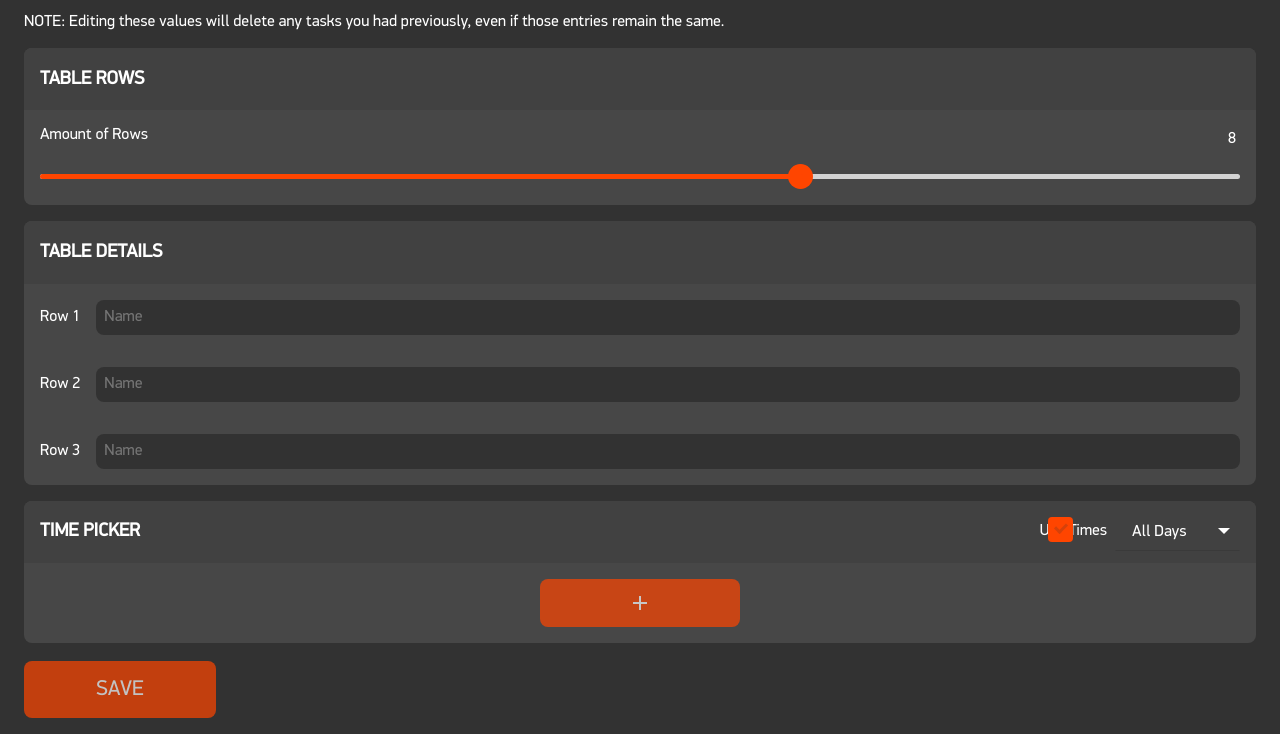
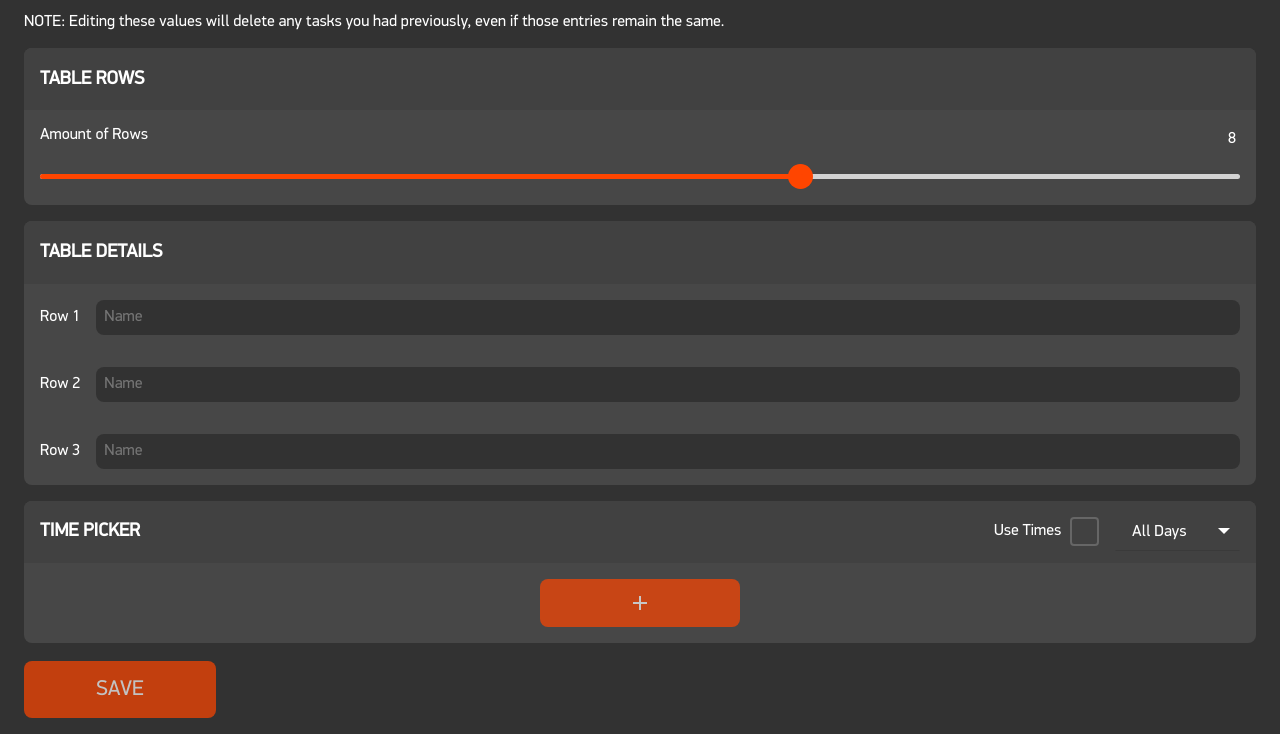
Before and after one commit to andb3/TaskTable, a website: page docs/config.html in a window 1280 px wide. Shown: the part 107-841 px from the top of the page. Drawn offline with Linux system fonts and the light colour scheme.

Commit message:
checkbox formatting

```diff
--- a/docs/css/checkbox.css
+++ b/docs/css/checkbox.css
@@ -1,7 +1,7 @@
 
 .checkbox_holder {
     width: 25px;
-    margin: 15px 12px;
+    margin: 15px 12px 15px 80px;
     position: relative;
 }
 
@@ -16,23 +16,36 @@
     top: 0;
     left: 0;
     background: #FF4500;
+    background: #00FF4500;
     border-radius: 4px;
-    /*border:1px solid #ddd;*/
+    border:2px solid #666;
+}
+
+.checkbox_holder input[type=checkbox]:checked + label {
+    cursor: pointer;
+    position: absolute;
+    width: 25px;
+    height: 25px;
+    top: 0;
+    left: 0;
+    background: #FF4500;
+    border-radius: 4px;
+    border:2px solid #FF4500;
 }
 
 /**
  * Display the tick inside the checkbox
  */
 .checkbox_holder label:after {
-    opacity: 0.2;
+    opacity: 0;
     content: '';
     position: absolute;
-    width: 9px;
-    height: 5px;
+    width: 15px;
+    height: 6px;
     background: transparent;
     top: 6px;
-    left: 7px;
-    border: 3px solid #333;
+    left: 4px;
+    border: 2px solid #FFF;
     border-top: none;
     border-right: none;
 
@@ -44,8 +57,8 @@
 /**
  * Create the hover event of the tick
  */
-.checkbox_holder label:hover::after {
-    opacity: 0.5;
+.checkbox_holder label:hover{
+    opacity: 1;
 }
 
 /**
```
